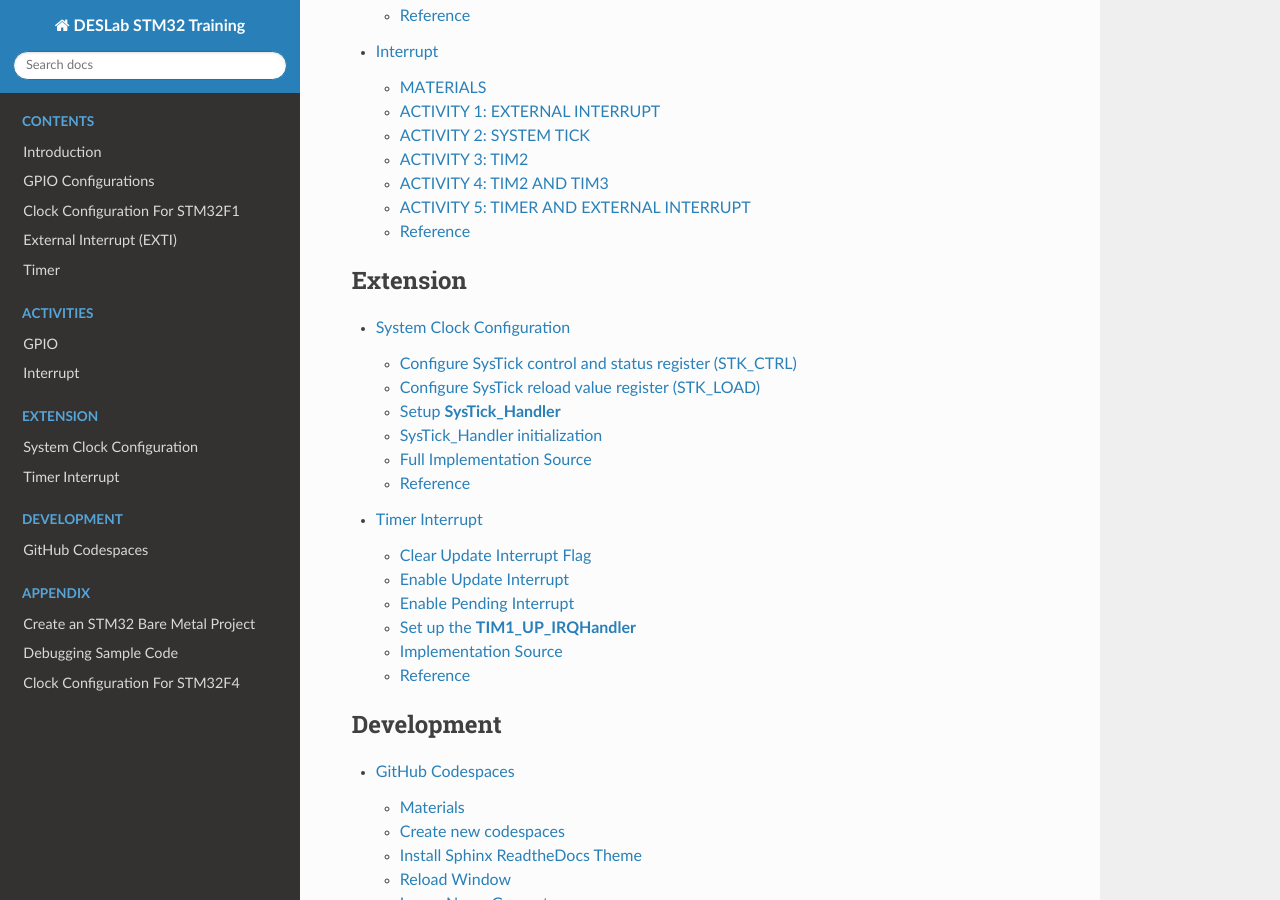
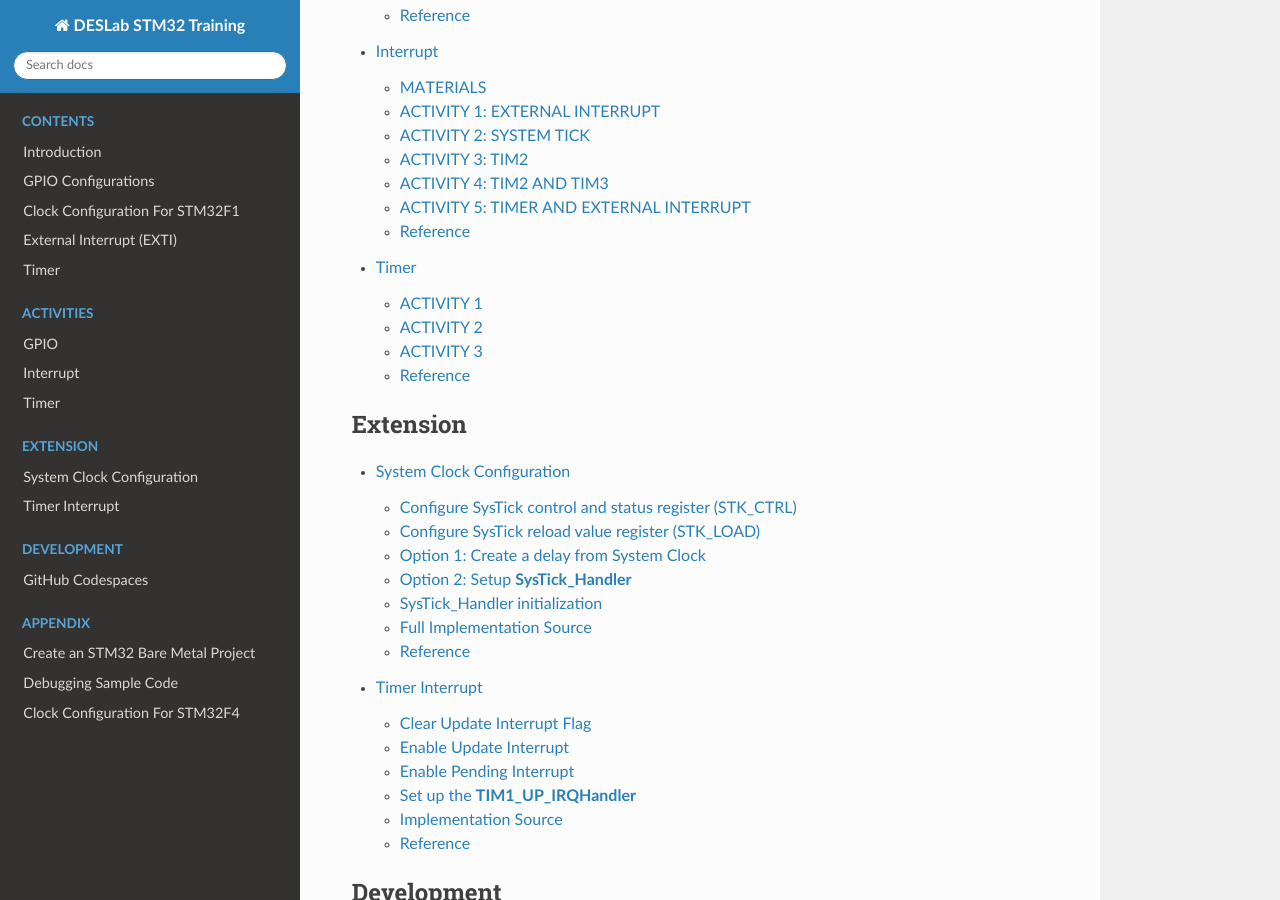
Before and after one commit to DESLab-Resources/DESLabSTM32Training, a Sphinx documentation site: the page built from source/index.rst, in a window 1280 px wide and 900 px high, scrolled down 1249 px. Built offline with Sphinx 7.4.7 and the Read the Docs theme 2.0.0, drawn with Linux system fonts in a browser that asks for light colours.

Commit message:
Update Systick and Activity for Timer #13

```diff
--- /dev/null
+++ b/source/activity/timer.rst
@@ -0,0 +1,23 @@
+Timer
+=====
+
+ACTIVITY 1
+----------
+
+a. Using SysTick make a delay of 200 milliseconds.
+b. Write a program that toggles LED0 five times a second.
+
+ACTIVITY 2
+----------
+
+Rewrite the code of Activity 1 using TIM2.
+
+ACTIVITY 3
+----------
+
+Write a program that LED0 becomes high whenever the key BTN1 is pressed and after 2 seconds LED1 becomes high, as well. Use TIM2.
+
+Reference
+---------
+
+https://nicerland.com/eduFiles/STM32F103/LabManuals/ch11a_Timer.pdf
--- a/source/extension/clock_systick.rst
+++ b/source/extension/clock_systick.rst
@@ -35,8 +35,21 @@ Configure SysTick reload value register (STK_LOAD)
    // Bits 23:0 RELOAD[23:0]: RELOAD value
    SysTick->LOAD = 9000000-1; /* STRELOAD = (72,000,000/8)-1 */
 
-Setup **SysTick_Handler**
--------------------------
+Option 1: Create a delay from System Clock
+------------------------------------------
+
+.. code-block:: c
+
+   void delay()
+   {
+      SysTick->LOAD = 9000000-1;
+      SysTick->CTRL = 0x01;
+      while((SysTick->CTRL&(1<<16)) == 0);
+      SysTick->CTRL = 0x00;
+   }
+
+Option 2: Setup **SysTick_Handler**
+-----------------------------------
 
 .. code-block:: c
 
--- a/source/index.rst
+++ b/source/index.rst
@@ -22,6 +22,7 @@ Welcome to DESLab STM32 Training's documentation!
 
    activity/gpio
    activity/interrupt
+   activity/timer
 
 .. toctree::
    :maxdepth: 2
```
Also changed, not shown: README.rst (+1 -0 lines).
